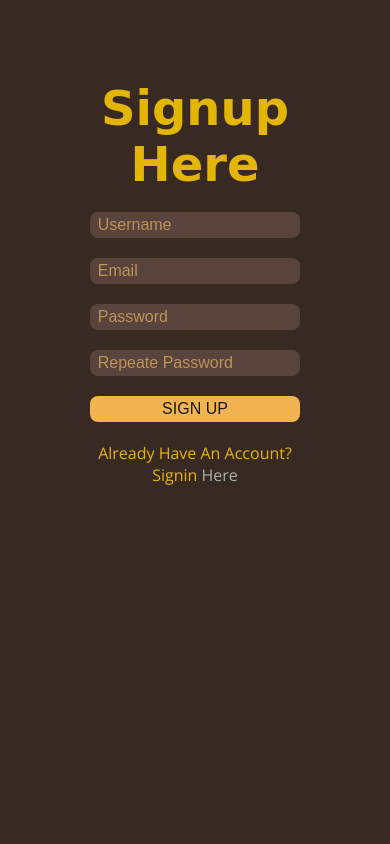
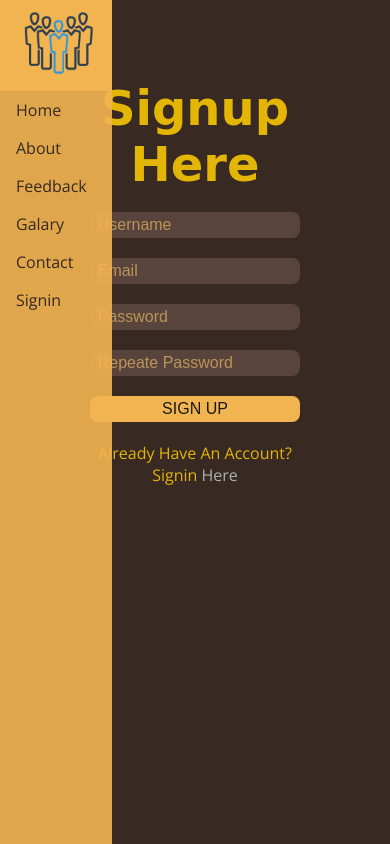
Before and after one commit to Ogollah/Questioner, a Python web app: template UI/templates/signup.html in a window 390 px wide. Run offline with Jinja, Linux system fonts and the light colour scheme; the template is opened without the code that fills it, so the values that code supplies are empty; some web fonts are replaced.

Commit message:
[finishes #162951760] Add responsiveness to the signup page

```diff
--- a/UI/css/signup.css
+++ b/UI/css/signup.css
@@ -171,3 +171,32 @@
     text-transform: capitalize;
     color: var(--grey);
 }
+
+/*animation*/
+@keyframes pulse{
+    0%{
+        transform: scale(1)
+    }
+    50%{
+        transform: scale(1.5)
+    }
+    100%{
+        transform: scale(1)
+    }
+}
+
+/* Responsive */
+@media screen and (max-width: 768px){
+    .cf-nav{
+        width: 7rem;
+    }
+
+    .cf-nav_single_link{
+        font-size: 1rem;
+    }
+
+    .cf-nav_single_link img{
+        widows: 70px;
+        height: 70px;
+    }
+}
```
Also changed, not shown: UI/js/signup.js (line endings or trailing spaces), UI/templates/signup.html (line endings or trailing spaces).
